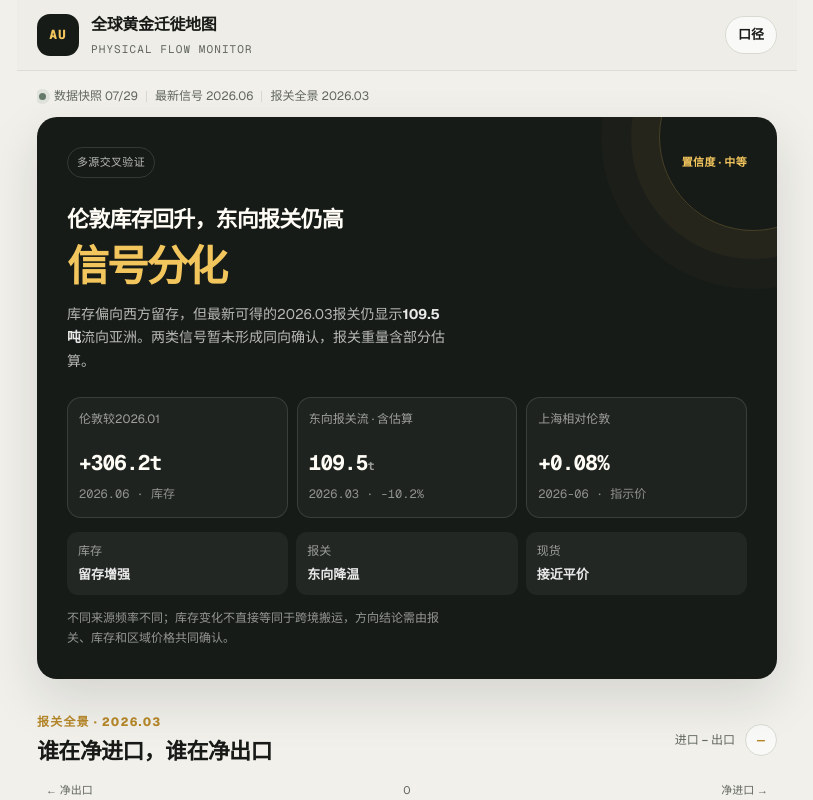
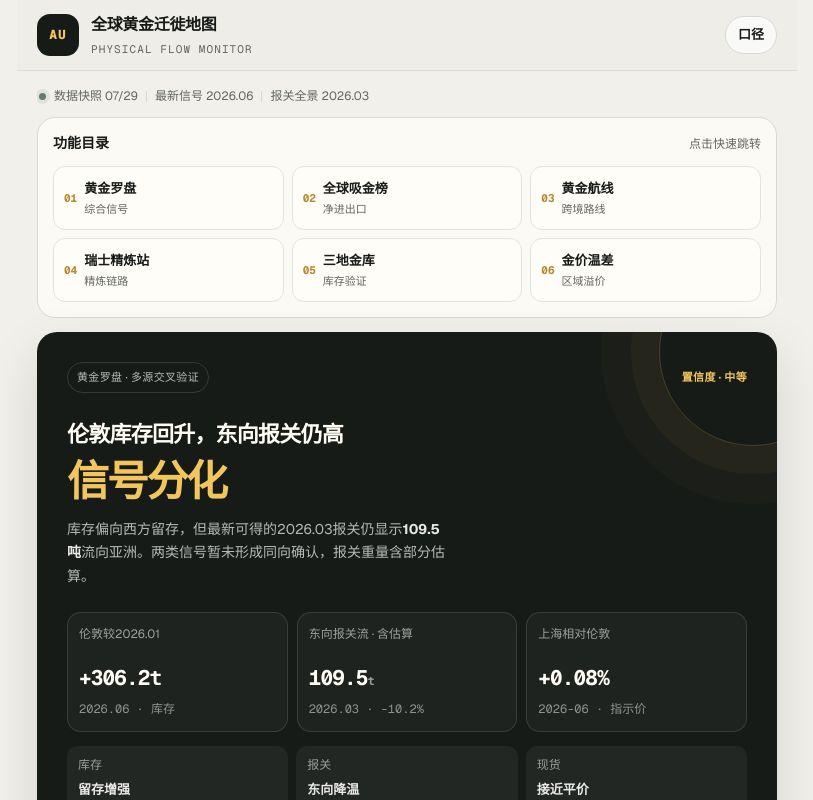
Before and after one commit to JennyChiu68/gold-migration, a Next.js app: page / in a window 1280 px wide. Shown: the top 800 px of the page, without its empty margins (233-1046 px from the left). Built offline with nearby package versions, Linux system fonts and the light colour scheme.

Commit message:
Add dashboard feature directory and memorable labels

```diff
--- a/app/globals.css
+++ b/app/globals.css
@@ -144,6 +144,87 @@ summary:focus-visible {
   white-space: nowrap;
 }
 
+.feature-nav {
+  order: 3;
+  margin-bottom: 14px;
+  padding: 15px;
+  border: 1px solid var(--line);
+  border-radius: 18px;
+  background: rgba(255, 253, 248, 0.78);
+}
+
+.feature-nav-head {
+  display: flex;
+  align-items: center;
+  justify-content: space-between;
+  margin-bottom: 11px;
+}
+
+.feature-nav-head strong {
+  font-size: 14px;
+}
+
+.feature-nav-head span {
+  color: var(--muted);
+  font-size: 12px;
+}
+
+.feature-nav-grid {
+  display: grid;
+  grid-template-columns: repeat(3, minmax(0, 1fr));
+  gap: 8px;
+}
+
+.feature-nav-grid a {
+  display: grid;
+  min-width: 0;
+  min-height: 64px;
+  grid-template-columns: auto minmax(0, 1fr);
+  gap: 7px;
+  align-items: center;
+  padding: 9px 10px;
+  border: 1px solid #e4e3dc;
+  border-radius: 12px;
+  background: var(--surface);
+  color: var(--ink);
+  text-decoration: none;
+  transition:
+    border-color 160ms ease,
+    background 160ms ease,
+    transform 160ms ease;
+}
+
+.feature-nav-grid a:hover {
+  border-color: rgba(182, 135, 41, 0.46);
+  background: #fffaf0;
+  transform: translateY(-1px);
+}
+
+.feature-nav-grid a > b {
+  color: var(--gold);
+  font-family: var(--font-geist-mono), monospace;
+  font-size: 11px;
+}
+
+.feature-nav-grid a > span {
+  display: grid;
+  min-width: 0;
+  gap: 2px;
+}
+
+.feature-nav-grid strong {
+  overflow: hidden;
+  font-size: 13px;
+  font-weight: 680;
+  text-overflow: ellipsis;
+  white-space: nowrap;
+}
+
+.feature-nav-grid small {
+  color: var(--muted);
+  font-size: 11px;
+}
+
 .status-dot {
   flex: 0 0 auto;
   width: 7px;
@@ -160,7 +241,7 @@ summary:focus-visible {
 }
 
 .hero {
-  order: 3;
+  order: 4;
   position: relative;
   padding: 24px;
   overflow: hidden;
@@ -356,31 +437,38 @@ footer {
 }
 
 #market-balance {
-  order: 4;
+  order: 5;
 }
 
 #trade-routes {
-  order: 5;
+  order: 6;
 }
 
 #swiss-refinery {
-  order: 6;
+  order: 7;
 }
 
 #vault-crosscheck {
-  order: 7;
+  order: 8;
 }
 
 .premium-card {
-  order: 8;
+  order: 9;
 }
 
 .method-card {
-  order: 9;
+  order: 10;
 }
 
 footer {
-  order: 10;
+  order: 11;
+}
+
+.hero,
+.dashboard-section,
+.premium-card,
+.method-card {
+  scroll-margin-top: 82px;
 }
 
 .dashboard-section > .section-head {
@@ -1277,6 +1365,13 @@ footer {
   color: #fffdf6;
 }
 
+.section-subtitle {
+  display: block;
+  margin-top: 4px;
+  color: rgba(255, 255, 255, 0.62);
+  font-size: 12px;
+}
+
 .section-head.light time,
 .premium-labels,
 .premium-card > p {
@@ -1440,6 +1535,17 @@ footer {
 }
 
 @media (max-width: 420px) {
+  .feature-nav-grid a {
+    grid-template-columns: minmax(0, 1fr);
+    padding-right: 8px;
+    padding-left: 8px;
+    text-align: center;
+  }
+
+  .feature-nav-grid a > b {
+    display: none;
+  }
+
   .hero {
     padding: 22px;
   }
--- a/app/page.tsx
+++ b/app/page.tsx
@@ -674,9 +674,34 @@ export default function Home() {
         <span>报关全景 {formatPeriod(data.network.period)}</span>
       </div>
 
-      <section className="hero">
+      <nav className="feature-nav" aria-label="功能目录">
+        <div className="feature-nav-head">
+          <strong>功能目录</strong>
+          <span>点击快速跳转</span>
+        </div>
+        <div className="feature-nav-grid">
+          {[
+            ["#gold-compass", "黄金罗盘", "综合信号"],
+            ["#market-balance", "全球吸金榜", "净进出口"],
+            ["#trade-routes", "黄金航线", "跨境路线"],
+            ["#swiss-refinery", "瑞士精炼站", "精炼链路"],
+            ["#vault-crosscheck", "三地金库", "库存验证"],
+            ["#price-gap", "金价温差", "区域溢价"],
+          ].map(([href, label, detail], index) => (
+            <a href={href} key={href}>
+              <b>{String(index + 1).padStart(2, "0")}</b>
+              <span>
+                <strong>{label}</strong>
+                <small>{detail}</small>
+              </span>
+            </a>
+          ))}
+        </div>
+      </nav>
+
+      <section className="hero" id="gold-compass">
         <div className="hero-label">
-          <span>多源交叉验证</span>
+          <span>黄金罗盘 · 多源交叉验证</span>
           <b>置信度 · 中等</b>
         </div>
         <h1>
@@ -740,8 +765,8 @@ export default function Home() {
 
       <DashboardSection
         id="swiss-refinery"
-        eyebrow="瑞士精炼链路"
-        title="谁把黄金送进瑞士，又流向哪里"
+        eyebrow="进口来源与出口去向"
+        title="瑞士精炼站"
         note="来源与去向分别标注月份"
         className="refinery-section"
       >
@@ -897,8 +922,8 @@ export default function Home() {
 
       <DashboardSection
         id="trade-routes"
-        eyebrow={`报关路线 · ${formatPeriod(data.network.period)}`}
-        title="黄金从哪里流向哪里"
+        eyebrow={`跨境报关路线 · ${formatPeriod(data.network.period)}`}
+        title="黄金航线"
         note={`${data.network.coverage.mappedRouteCount}条可视路线`}
         className="network-section"
       >
@@ -1001,9 +1026,9 @@ export default function Home() {
 
       <DashboardSection
         id="market-balance"
-        eyebrow={`报关全景 · ${formatPeriod(data.marketBalances.period)}`}
-        title="谁在净进口，谁在净出口"
-        note="进口 − 出口"
+        eyebrow={`各市场净流入 · ${formatPeriod(data.marketBalances.period)}`}
+        title="全球吸金榜"
+        note="净进口 / 净出口"
       >
         <div className="balance-legend">
           <span>← 净出口</span>
@@ -1047,9 +1072,9 @@ export default function Home() {
 
       <DashboardSection
         id="vault-crosscheck"
-        eyebrow="库存交叉验证"
-        title="实物流与金库是否同向"
-        note="不同频率 · 分别标注"
+        eyebrow="伦敦 · 纽约 · 上海"
+        title="三地金库"
+        note="库存交叉验证"
       >
         <div className="vault-grid">
           <article className="vault-card">
@@ -1146,11 +1171,12 @@ export default function Home() {
         </article>
       </DashboardSection>
 
-      <section className="premium-card">
+      <section className="premium-card" id="price-gap">
         <div className="section-head light">
           <div>
             <span className="eyebrow">区域价格验证</span>
-            <h2>上海相对伦敦</h2>
+            <h2>金价温差</h2>
+            <small className="section-subtitle">上海相对伦敦</small>
           </div>
           <time>{data.priceComparison.date.replaceAll("-", ".")}</time>
         </div>
@@ -1193,8 +1219,8 @@ export default function Home() {
       <details className="method-card" id="method">
         <summary>
           <span>
-            <strong>数据口径、覆盖与限制</strong>
-            <small>哪些是直接观测，哪些是组合推断</small>
+            <strong>数据底稿</strong>
+            <small>数据来源、口径与限制</small>
           </span>
           <b>＋</b>
         </summary>
```
Also changed, not shown: 1 other file (tests, documents, lock files or other folders).
